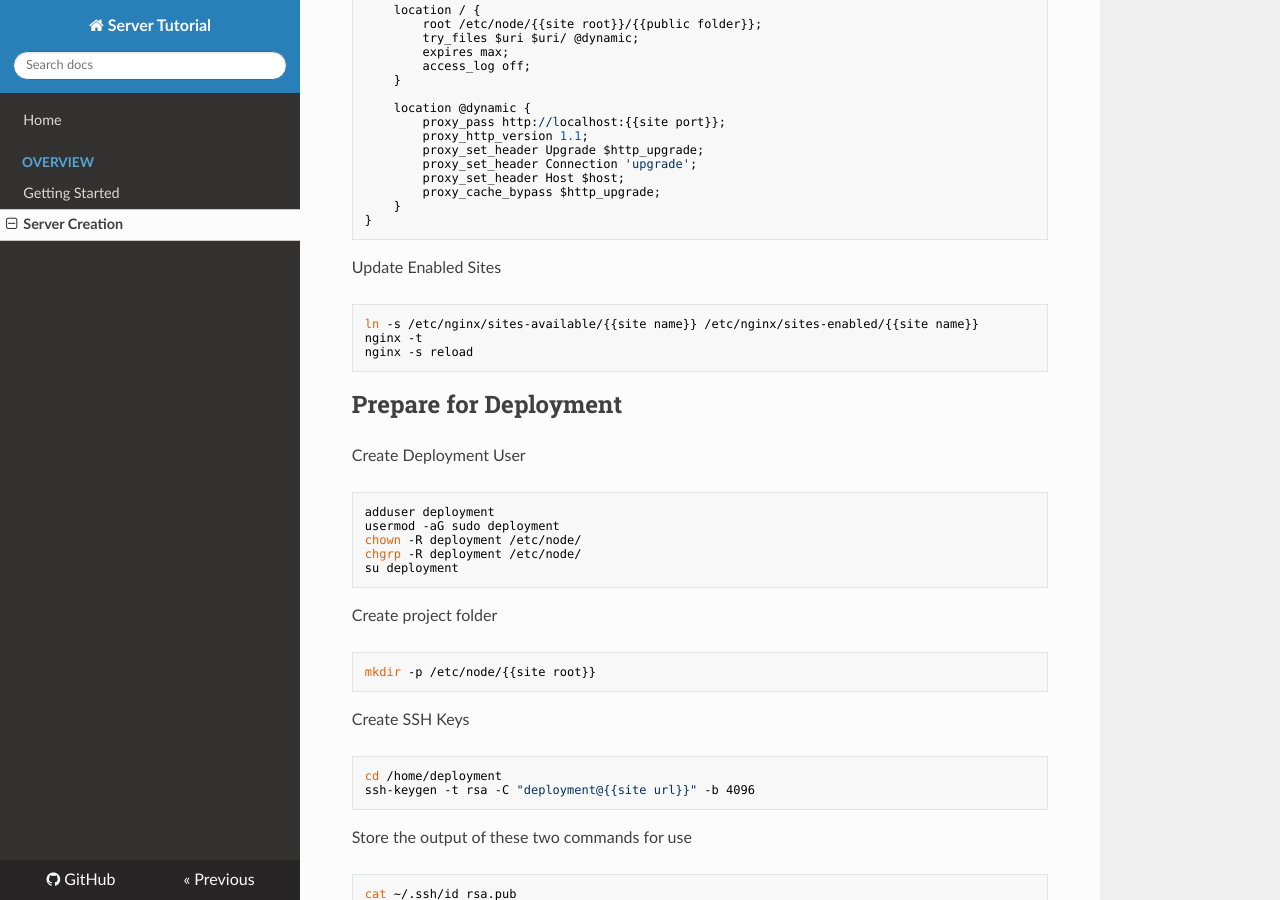
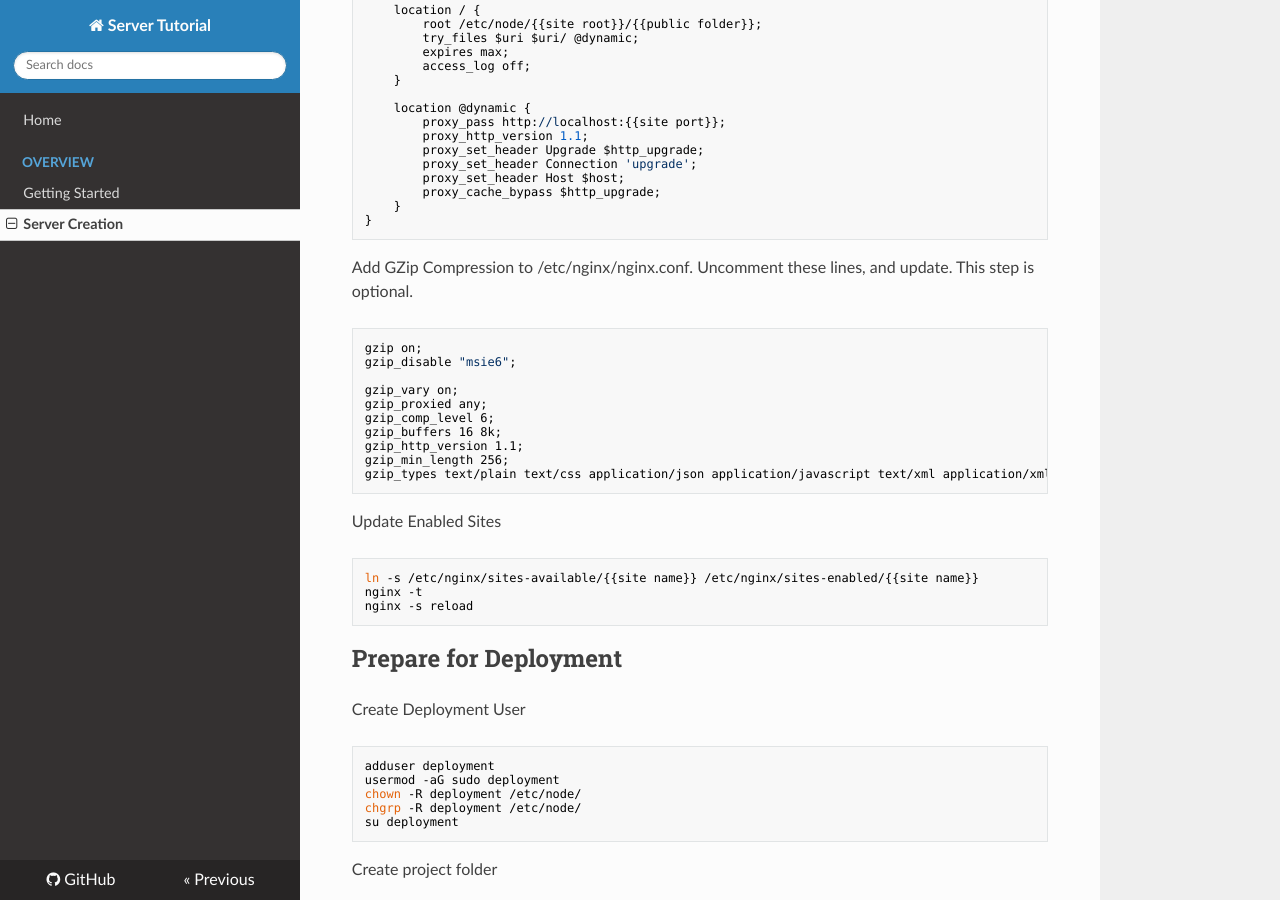
Before and after one commit to sjohnsonaz/server-tutorial, an MkDocs documentation site: the page built from docs/0-Overview/0.1-Server-Creation.md, in a window 1280 px wide and 900 px high, scrolled down 1207 px. Built offline with MkDocs 1.6.1, drawn with Linux system fonts in a browser that asks for light colours; nearby versions of some CDN libraries; old or Windows-style settings are respelled for this version of MkDocs.

Commit message:
Added gzip compression to Server Creation.

`````diff
--- a/docs/0-Overview/0.1-Server-Creation.md
+++ b/docs/0-Overview/0.1-Server-Creation.md
@@ -61,6 +61,22 @@ server {
         proxy_cache_bypass $http_upgrade;
     }
 }
+````
+
+Add GZip Compression to /etc/nginx/nginx.conf.
+Uncomment these lines, and update.  This step is optional.
+
+````
+gzip on;
+gzip_disable "msie6";
+
+gzip_vary on;
+gzip_proxied any;
+gzip_comp_level 6;
+gzip_buffers 16 8k;
+gzip_http_version 1.1;
+gzip_min_length 256;
+gzip_types text/plain text/css application/json application/javascript text/xml application/xml application/xml+rss text/javascript application/vnd.ms-fontobject application/x-font-ttf font/opentype image/svg+xml image/x-icon;
 ````
 
 Update Enabled Sites
`````
